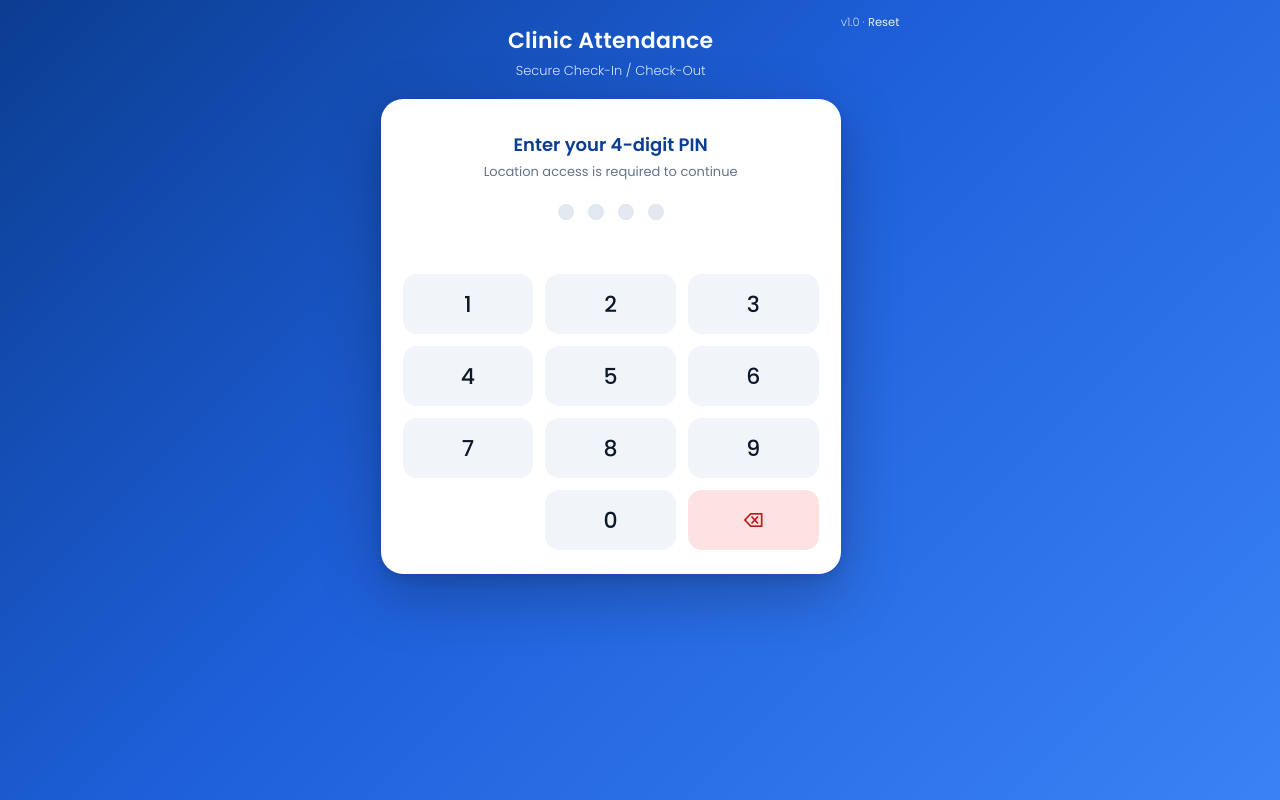
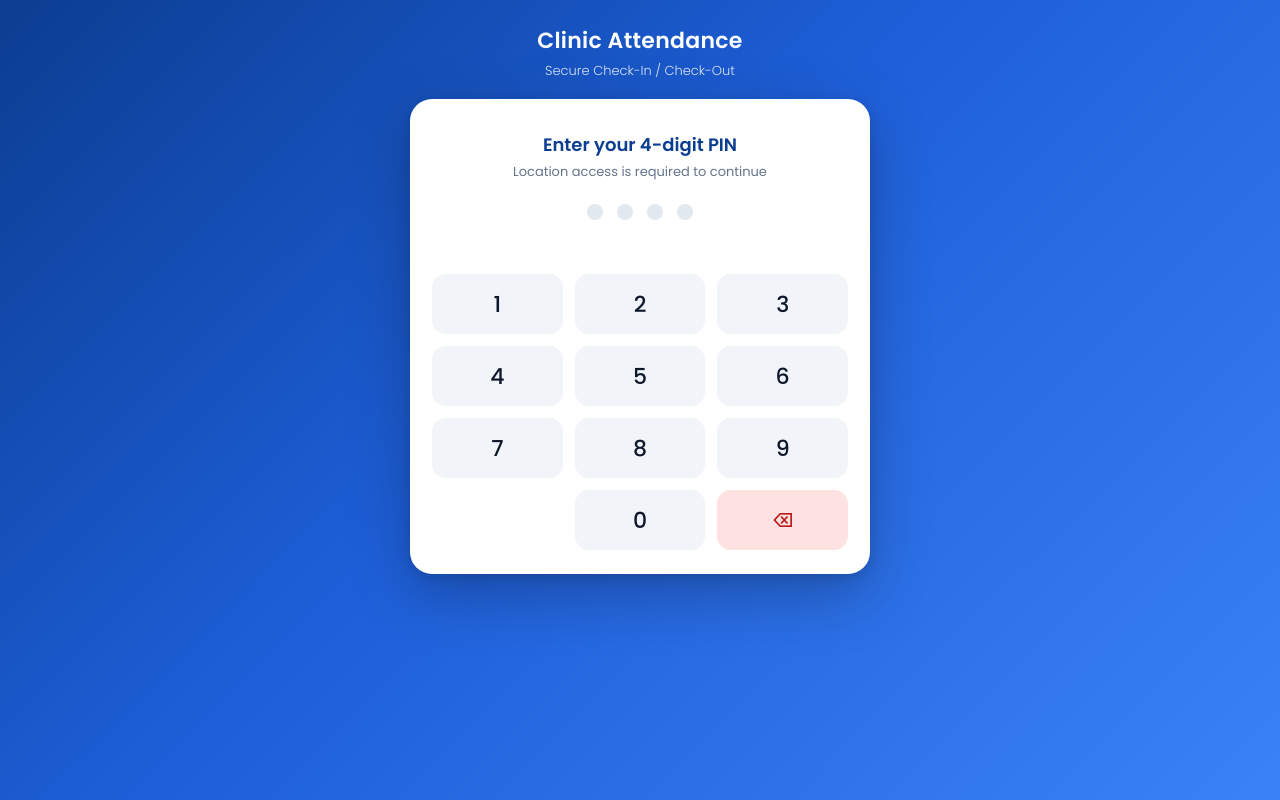
Before and after one commit to rupadentalcarechennai/Attendance, a plain HTML site: page index.html in a window 1280 px wide. Drawn offline with Linux system fonts and the light colour scheme.

Commit message:
Update index.html

```diff
--- a/index.html
+++ b/index.html
@@ -139,8 +139,6 @@
   .overlay p{margin:4px 0;font-size:15px;font-weight:500}
   .overlay small{opacity:.8;font-weight:300;margin-top:4px;font-size:12.5px}
 
-  .footer{margin-top:14px;text-align:center;color:rgba(255,255,255,.75);font-size:11.5px;font-weight:300}
-  .foot-link{color:#fff;opacity:.9;text-decoration:none;font-weight:400}
 </style>
 </head>
 <body>
@@ -204,9 +202,6 @@
   <small id="overlaySub"></small>
 </div>
 
-<div class="footer">
-  <span id="build">v1.0</span> · <a class="foot-link" href="#" id="resetBtn">Reset</a>
-</div>
 
 <script src="config.js"></script>
 <script>
```
